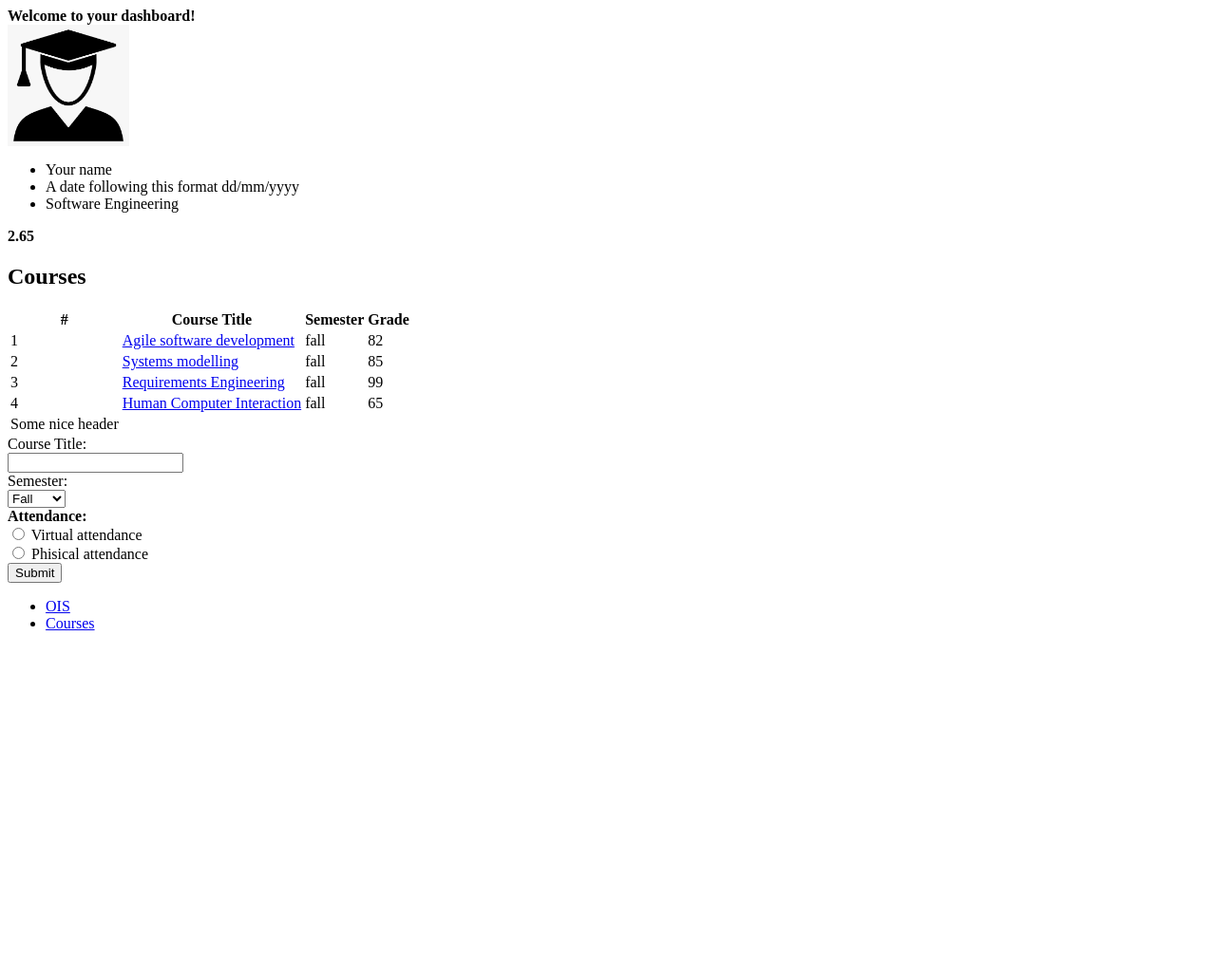
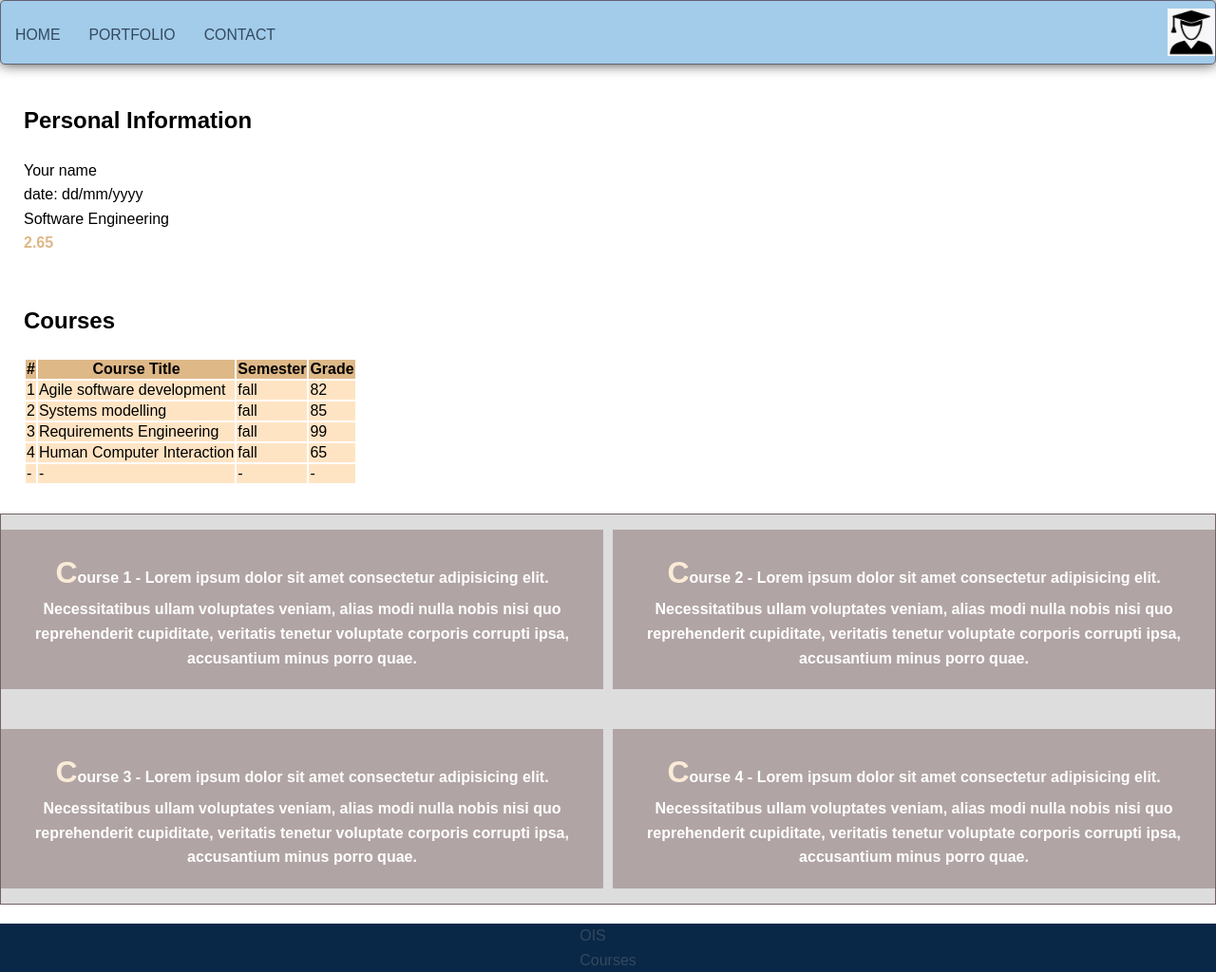
Before and after one commit to joon2s/WebDevelopment, a plain HTML site: page index.html in a window 1280 px wide. Shown: the whole page at 95% size. Before the commit the page ends 800 px from the top, so only its background shows below. Drawn offline with Linux system fonts and the light colour scheme.

Commit message:
css uuendus

```diff
--- a/index.html
+++ b/index.html
@@ -1,29 +1,42 @@
 <html lang="en">
+
 <head>
     <meta charset="UTF-8">
+    <meta http-equiv="X-UA-Compatible" content="IE=edge">
     <meta name="viewport" content="width=device-width, initial-scale=1.0">
     <link rel="icon" href="res/images/favicon.ico">
-    <title>My Dashboard</title>
+    <link rel="stylesheet" href="res/css/style.css">
+    <title>Lab 3 - CSS</title>
 </head>
+
 <body>
-    <header>
-        <strong>Welcome to your dashboard!</strong>
+
+
+    <header class="header">
+        <ul class="nav">
+            <li><a href="#">Home</a></li>
+            <li><a href="#">Portfolio</a></li>
+            <li><a href="#">Contact</a></li>
+        </ul>
+
+        <a class="logo" href="#"><img src="res/images/me.png" width="50" height="50" alt="My picture"></a>
     </header>
+
+
     <section>
-        <div>
-            <img src="res/images/me.png" width="128" height="128" alt="My picture">
-        </div>
-        <div>
+        <h1>Personal Information</h1>
+        <div class="nav">
             <ul>
                 <li>Your name</li>
-                <li> A date following this format dd/mm/yyyy</li>
-                <li> Software Engineering </li>
+                <li> date: dd/mm/yyyy</li>
+                <li>Software Engineering </li>
             </ul>
         </div>
         <div>
             <strong>2.65</strong>
         </div>
     </section>
+
     <section>
         <h1>Courses</h1>
         <table>
@@ -38,72 +51,72 @@
             <tbody>
                 <tr>
                     <td>1</td>
-                <td><a href="https://courses.cs.ut.ee/2023/ASD/fall" target="_blank">Agile software development</a></td>
+                    <td>Agile software development</td>
                     <td>fall</td>
                     <td>82</td>
                 </tr>
                 <tr>
                     <td>2</td>
-                <td><a href="https://courses.cs.ut.ee/2023/systemsmodelling/fall" target="_blank">Systems modelling </a></td>
+                    <td> Systems modelling </td>
                     <td>fall</td>
                     <td>85</td>
                 </tr>
                 <tr>
                     <td>3</td>
-                <td><a href="https://courses.cs.ut.ee/2023/RE/fall" target="_blank"> Requirements Engineering</a> </td>
+                    <td> Requirements Engineering </td>
                     <td>fall</td>
                     <td>99</td>
                 </tr>
                 <tr>
                     <td>4</td>
-                <td> <a href="https://courses.cs.ut.ee/2023/HCI/fall">Human Computer Interaction</a>  </td>
+                    <td> Human Computer Interaction </td>
                     <td>fall</td>
                     <td>65</td>
                 </tr>
             </tbody>
             <tfoot>
                 <tr>
-                    <td>
-                        Some nice header
-                    </td>
+                    <td>-</td>
+                    <td> - </td>
+                    <td>-</td>
+                    <td>- </td>
                 </tr>
             </tfoot>
         </table>
     </section>
-    <form action="back_end_path" >
-        <label for="ctitle:">Course Title:</label><br>
-        <input type="text" id="ctitle" name="ctitle"><br>
-        <label for="semester">Semester:</label><br>
-        <select id="when" name="when">
-            <option value="fall">Fall</option>
-            <option value="spring">Spring</option>
-        </select><br>
-        <label for="attendance"><strong>Attendance:</strong></label><br>
-        <input
-         type="radio"
-         id="am1"
-         name="Attendance-mode"
-         value="Virtual attendance"/>
-         <label for="am1">Virtual attendance</label><br>
-         <input
-         type="radio"
-         name="Attendance-mode"
-         id="am2"
-         value="Phisical attendance"/>
-         <label for="am2"> </label>Phisical attendance</label><br>
-         <input type="submit">
 
 
-    </form>
-    <footer>
+
+
+    <div class="grid">
+
+        <p>Course 1 - Lorem ipsum dolor sit amet consectetur adipisicing elit. Necessitatibus ullam voluptates veniam, alias modi nulla nobis nisi quo reprehenderit cupiditate, veritatis tenetur voluptate corporis corrupti ipsa, accusantium minus porro quae.</p>
+
+        <p>Course 2 - Lorem ipsum dolor sit amet consectetur adipisicing elit. Necessitatibus ullam voluptates veniam, alias modi nulla nobis nisi quo reprehenderit cupiditate, veritatis tenetur voluptate corporis corrupti ipsa, accusantium minus porro quae.</p>
+
+
+        <p>Course 3 - Lorem ipsum dolor sit amet consectetur adipisicing elit. Necessitatibus ullam voluptates veniam, alias modi nulla nobis nisi quo reprehenderit cupiditate, veritatis tenetur voluptate corporis corrupti ipsa, accusantium minus porro quae.</p>
+
+        <p>Course 4 - Lorem ipsum dolor sit amet consectetur adipisicing elit. Necessitatibus ullam voluptates veniam, alias modi nulla nobis nisi quo reprehenderit cupiditate, veritatis tenetur voluptate corporis corrupti ipsa, accusantium minus porro quae.</p>
+
+
+    </div>
+
+
+
+
+    <footer class="footer">
         <ul>
             <li>
-                <a href="https://ois2.ut.ee/" target="_blank">OIS</a>
+                <a href="https://ois2.ut.ee/">OIS</a>
             </li>
             <li>
-                <a href="https://courses.cs.ut.ee/" target="_blank">Courses</a>
+                <a href="https://courses.cs.ut.ee/">Courses</a>
             </li>
         </ul>
     </footer>
+
+
 </body>
+
 </html>
--- /dev/null
+++ b/res/css/style.css
@@ -0,0 +1,187 @@
+* {
+    font-family: sans-serif;
+    box-sizing: border-box;
+    /*
+       CSS comment
+       The box-sizing CSS property sets how the total width and height of an element are calculated.
+       If you set box-sizing: border-box; on an element, padding, and border are included in the width and height:
+    */
+  }
+  body {
+    line-height: 1.6;
+    margin: 0;
+     }
+
+ul {
+    margin: 0;
+    padding: 0;
+    list-style: none;
+     /*
+       list-style: none = No marker is shown
+     */
+    }
+
+a {
+    color: #34495e;
+    text-decoration: none;
+     /*
+       text-decoration: none - is used here to not show underlining under an anchor element when a mouse hovers over it.
+       Comment it out and check the result on the page.
+     */
+    }
+
+.logo {
+    margin: 0;
+    font-size: 1.1em;
+      }
+
+section {
+    padding: 10px 15px;
+    margin: 10px;
+    display: block;
+        /*
+          display: block - displays an element as a block element. It starts on a new line, and takes up the whole width
+       */
+}
+
+.header {
+    padding-top: .5em;
+    padding-bottom: .5em;
+    border: 1px solid #646174;
+    background-color: #a2ccea;
+    box-shadow: 0px 0px 14px 0px rgba(0, 0, 0, 0.75);
+
+    /*
+    -webkit-box-shadow: 0px 0px 14px 0px rgba(0, 0, 0, 0.75);
+    -moz-box-shadow: 0px 0px 14px 0px rgba(0, 0, 0, 0.75);
+
+    -webkit-box-shadow and -moz-box-shadow were browser-specific box-shadow implementations for
+     WebKit browsers like Google Chrome and Safari, and mozilla firefox. Such prefixes are, usually
+     used, when a new CSS feature appears and disappears when the feature is fully supported by
+     the browser.
+
+     In short, concerning Vendor Prefixes (-webkit, -moz, etc.):
+       1- A new CSS feature appears;
+       2- Browsers test the feature;
+       3- Browsers add a prefix to it to allow using it;
+       4- There is no need for the prefix anymore when the feature is fully supported.
+     */
+
+    border-radius: 5px;
+}
+
+.nav {
+    margin-top: 5px;
+     }
+
+.nav a {
+    padding: 10px 15px;
+    text-transform: uppercase;
+    text-align: center;
+    display: block;
+    color: #34495e;
+    font-size: .99em;
+       }
+
+/* Pseudo-class selector */
+.nav a:hover {
+    background-color: #7ebeb6;
+    color: #092747;
+             }
+
+    /*
+      Applies when the browser's width is 800px wide or wider:
+    */
+
+@media (min-width: 800px) {
+    .header,
+    .nav {
+        display: flex;
+    }
+    .header {
+        flex-direction: column;
+        align-items: center;
+    }
+}
+
+    /*
+        Applies when the browser's width is 1000px wide or wider:
+        */
+
+@media (min-width: 1000px) {
+    .header {
+        flex-direction: row;
+        justify-content: space-between;
+    }
+}
+
+@media (max-width:799px) {
+    .header{
+        .logo {
+            display: none;
+        }
+    }
+
+}
+
+.grid {
+    margin: 20px auto;
+    width: 100%;
+    border: 1px solid #746161;
+    background-color: #ddd;
+    display: grid;
+    grid-template-columns: auto auto;
+    /*
+      grid-template-columns - the grid-template-columns CSS property defines the numbers and
+      sizing functions of the grid columns.
+    */
+    gap: 10px 10px;
+    /*
+    gap: row-gap and column-gap.
+    */
+}
+
+.grid p {
+    background-color: rgb(177, 164, 164);
+    color: white;
+    padding: 20px;
+    font-weight: bold;
+    text-align: center;
+}
+
+.header{
+    position: -webkit-sticky;
+    position: sticky;
+    top: 0;
+}
+
+p:hover {
+    text-shadow: 1px 1px;
+}
+
+div strong {
+    color: burlywood;
+}
+
+tr>th {
+    background-color: burlywood;
+}
+
+td~td {
+    background-color: bisque;
+}
+tr>td {
+    background-color: bisque;
+}
+
+p::first-letter{
+    color: antiquewhite;
+    font-size: xx-large ;
+}
+
+footer {
+    display: flex;
+    justify-content: center;
+    background-color: #092747;
+
+}
```
Lines whose indentation alone changed are shown as unchanged.
